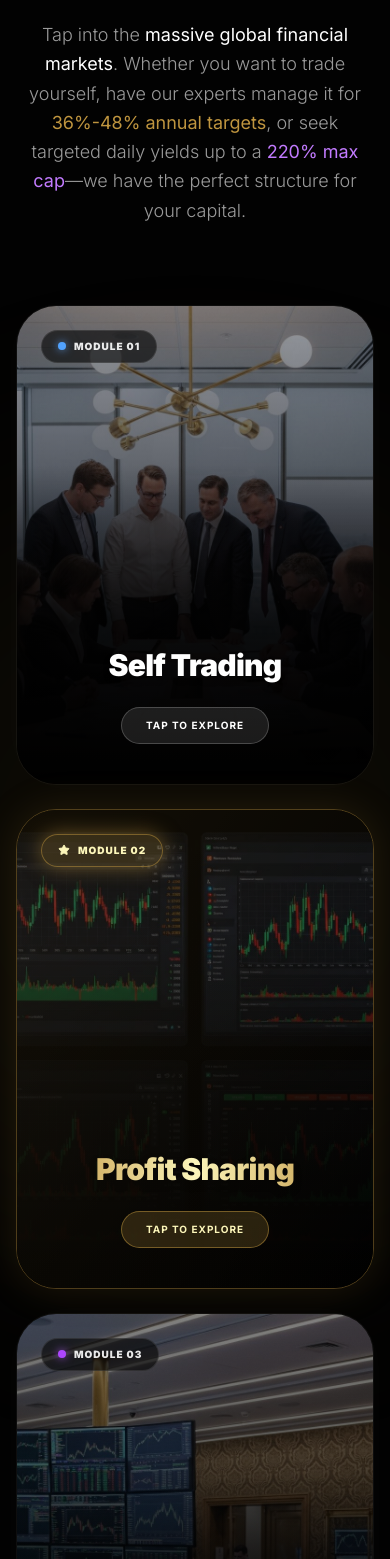
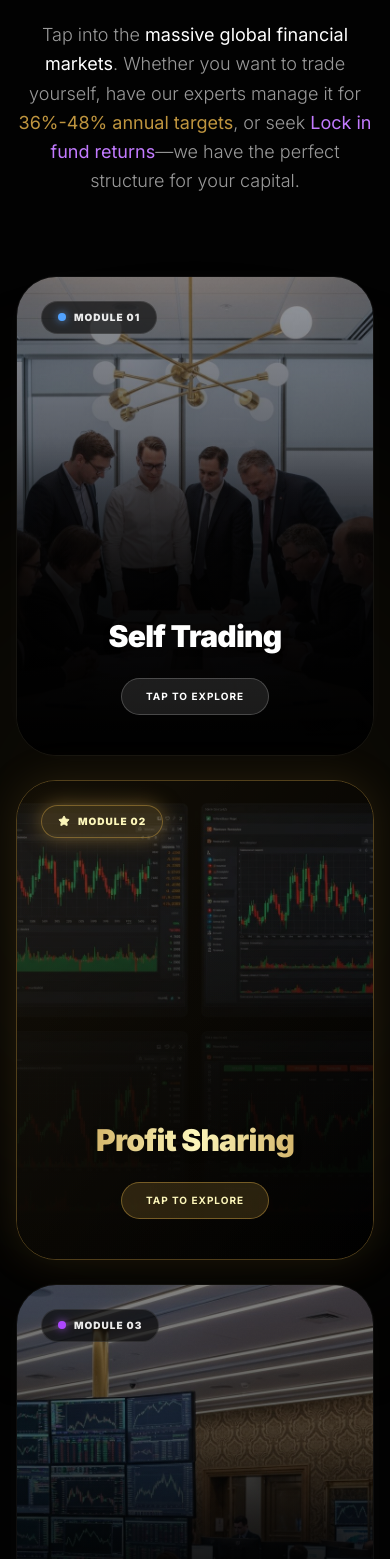
Before and after one commit to ish-kumarr/bfsup, a Next.js app: page /modules in a window 390 px wide. Shown: the part 1009-2568 px from the top of the page. Built offline with nearby package versions, Linux system fonts and the light colour scheme.

Commit message:
Remove specific percentage promises and mentions of Targeted returns from Lock in fund returns module

```diff
--- a/app/modules/page.tsx
+++ b/app/modules/page.tsx
@@ -88,7 +88,7 @@ export default function ModulesPage() {
               Three Trading <span className="text-transparent bg-clip-text bg-gradient-to-r from-[#BF953F] to-[#FCF6BA]">Modules</span>
             </h2>
             <p className="text-white/60 max-w-3xl mx-auto font-light leading-relaxed text-lg">
-              Tap into the <strong className="text-white">massive global financial markets</strong>. Whether you want to trade yourself, have our experts manage it for <strong className="text-[#BF953F]">36%-48% annual targets</strong>, or seek targeted daily yields up to a <strong className="text-purple-400">220% max cap</strong>—we have the perfect structure for your capital.
+              Tap into the <strong className="text-white">massive global financial markets</strong>. Whether you want to trade yourself, have our experts manage it for <strong className="text-[#BF953F]">36%-48% annual targets</strong>, or seek <strong className="text-purple-400">Lock in fund returns</strong>—we have the perfect structure for your capital.
             </p>
           </motion.div>
 
@@ -276,11 +276,11 @@ export default function ModulesPage() {
                     <ul className="space-y-4 text-sm text-white/80">
                       <li className="flex items-start gap-3">
                         <Check className="w-4 h-4 text-purple-400 mt-0.5 shrink-0" />
-                        <p><strong className="text-white">Daily Targets:</strong> Targeted returns ranging from 0.2% to 0.5% every day (5 days a week).</p>
+                        <p><strong className="text-white">Lock in fund returns:</strong> Predictable returns tailored to your chosen package.</p>
                       </li>
                       <li className="flex items-start gap-3">
                         <Check className="w-4 h-4 text-purple-400 mt-0.5 shrink-0" />
-                        <p><strong className="text-white">Total Caps:</strong> Maximum returns stretch from 180% to 220% depending on your chosen tier.</p>
+                        <p><strong className="text-white">Total Caps:</strong> Maximum returns based on your selected tier.</p>
                       </li>
                       <li className="flex items-start gap-3">
                         <Check className="w-4 h-4 text-purple-400 mt-0.5 shrink-0" />
@@ -435,17 +435,17 @@ export default function ModulesPage() {
                     Lock in fund returns Packages
                   </h3>
                   <p className="text-white/50 text-lg md:text-xl font-light leading-relaxed mb-8">
-                    Invest in Pioneer, Elite, Titan, Zenith, Ascendant, Legend, or Apex packages. Target daily returns from 0.2% to 0.5% up to a total of 180% to 220% maximum return.
+                    Invest in Pioneer, Elite, Titan, Zenith, Ascendant, Legend, or Apex packages to enjoy Lock in fund returns.
                   </p>
 
                   <div className="grid grid-cols-2 gap-6 pt-8 border-t border-white/5">
                     <div>
-                      <p className="text-white/30 text-[10px] uppercase tracking-wider mb-2 font-bold">Targeted Daily</p>
-                      <p className="text-white/80 font-medium">0.2% - 0.5%</p>
+                      <p className="text-white/30 text-[10px] uppercase tracking-wider mb-2 font-bold">Lock in fund returns</p>
+                      <p className="text-white/80 font-medium">Tier Based</p>
                     </div>
                     <div>
-                      <p className="text-white/30 text-[10px] uppercase tracking-wider mb-2 font-bold">Max Return</p>
-                      <p className="text-white/80 font-medium">Up to 220%</p>
+                      <p className="text-white/30 text-[10px] uppercase tracking-wider mb-2 font-bold">Max Cap</p>
+                      <p className="text-white/80 font-medium">Tier Based</p>
                     </div>
                   </div>
                 </div>
@@ -584,10 +584,10 @@ export default function ModulesPage() {
               <span className="text-[10px] uppercase tracking-widest text-emerald-300 font-bold">Module 03 Breakdown</span>
             </div>
             <h2 className="text-4xl md:text-5xl lg:text-7xl font-black text-white uppercase tracking-tighter mb-6 lg:mb-8 leading-[0.9] whitespace-nowrap">
-              Targeted <br className="hidden lg:block" />Return
+              Lock in fund <br className="hidden lg:block" />returns
             </h2>
             <p className="text-white/50 text-lg lg:text-xl font-light leading-relaxed mb-8 lg:mb-10 max-w-2xl mx-auto">
-              Structured compounding logic. GreenTik packages aim for targeted daily yields up to an impressive absolute maximum return cap.
+              Structured compounding logic. GreenTik packages offer Lock in fund returns tailored to your needs.
             </p>
             <ul className="grid md:grid-cols-3 gap-6 lg:gap-8 text-center max-w-4xl mx-auto">
               <li className="flex flex-col items-center text-center gap-4">
@@ -595,8 +595,8 @@ export default function ModulesPage() {
                   <Check className="w-5 h-5 text-emerald-400" />
                 </div>
                 <div>
-                  <h4 className="text-white font-bold text-lg mb-2">Targeted 0.2% to 0.5% Daily</h4>
-                  <p className="text-white/40 text-sm leading-relaxed">Targeted daily returns (5 days a week) scaled to your tier level.</p>
+                  <h4 className="text-white font-bold text-lg mb-2">Lock in fund returns</h4>
+                  <p className="text-white/40 text-sm leading-relaxed">Returns scaled to your tier level.</p>
                 </div>
               </li>
               <li className="flex flex-col items-center text-center gap-4">
@@ -605,7 +605,7 @@ export default function ModulesPage() {
                 </div>
                 <div>
                   <h4 className="text-white font-bold text-lg mb-2">Up to 220% Max Return</h4>
-                  <p className="text-white/40 text-sm leading-relaxed">Your targeted daily rate continues to accumulate until hitting the tier's hard cap.</p>
+                  <p className="text-white/40 text-sm leading-relaxed">Your return rate continues to accumulate until hitting the tier's hard cap.</p>
                 </div>
               </li>
               <li className="flex flex-col items-center text-center gap-4">
@@ -646,7 +646,7 @@ export default function ModulesPage() {
                   <span className="absolute -top-6 left-1/2 -translate-x-1/2 text-[10px] bg-[#BF953F]/20 text-[#BF953F] px-2 py-0.5 rounded-full whitespace-nowrap lg:block hidden">Recommended</span>
                   Profit Sharing
                 </div>
-                <div className="text-center font-bold text-white/50 uppercase tracking-widest text-xs">Targeted Return</div>
+                <div className="text-center font-bold text-white/50 uppercase tracking-widest text-xs">Lock in fund returns</div>
               </div>
 
               {/* Feature Rows */}
@@ -657,7 +657,7 @@ export default function ModulesPage() {
                   { feature: "Expert Team Execution", levels: [false, true, true] },
                   { feature: "Full Profit & Loss Ownership", levels: [true, false, false] },
                   { feature: "50:50 Profit & Loss Sharing", levels: [false, true, false] },
-                  { feature: "Targeted Daily Returns (0.2% - 0.5%)", levels: [false, false, true] },
+                  { feature: "Lock in fund returns", levels: [false, false, true] },
                   { feature: "Education & Mentoring Support", levels: [true, false, false] },
                   { feature: "Maximum Return Capped", levels: [false, false, true] },
                   { feature: "Algorithm/Copy Trading Options", levels: [true, false, false] },
@@ -695,7 +695,7 @@ export default function ModulesPage() {
             {[
               { q: "Do I need prior experience for Self Trading?", a: "Not at all. If you lack trading knowledge, the company provides support services including education, counseling, copy trading, and algorithmic trading." },
               { q: "What is the withdrawal condition for Profit Sharing?", a: "You can withdraw funds at any time, but a minimum 40-day notice period is required for withdrawal under the Profit Sharing module." },
-              { q: "What returns can I expect from Lock in fund returns (GreenTik)?", a: "Our packages range from $100 up to $10,000. We target 0.2% to 0.5% daily returns (5 days a week) until you hit the maximum return of 180% to 220%." },
+              { q: "What returns can I expect from Lock in fund returns (GreenTik)?", a: "Our packages range from $100 up to $10,000. You will receive Lock in fund returns tailored to your selected tier." },
               { q: "Are the trading accounts in my name?", a: "Yes, for the Self Trading and Profit Sharing modules, the trading account and KYC will be registered strictly in your own name." },
             ].map((faq, i) => (
               <details key={i} className="group overflow-hidden rounded-2xl bg-white/[0.02] border border-white/5 hover:border-[#BF953F]/30 transition-colors duration-500 open:bg-white/[0.04] open:border-[#BF953F]/20">
--- a/components/fixed-return-calculator.tsx
+++ b/components/fixed-return-calculator.tsx
@@ -98,6 +98,7 @@ export function FixedReturnCalculator() {
                                     textClassName="text-emerald-300"
                                 />
                             </div>
+                            {/* Hidden explicit percentage values to avoid promising
                             <div className="flex justify-between items-center">
                                 <span className="text-white/50 text-xs tracking-wide">Daily Rate</span>
                                 <span className="text-white font-black text-sm"><NumberFlow value={frDailyRate * 100} format={{ minimumFractionDigits: 1, maximumFractionDigits: 1 }} />%</span>
@@ -106,6 +107,7 @@ export function FixedReturnCalculator() {
                                 <span className="text-white/50 text-xs tracking-wide">Max Return Cap</span>
                                 <span className="text-white font-black text-sm"><NumberFlow value={frMaxReturnRate * 100} format={{ maximumFractionDigits: 0 }} />%</span>
                             </div>
+                            */}
                         </div>
                     </div>
                 </div>
--- a/lib/data.ts
+++ b/lib/data.ts
@@ -122,8 +122,8 @@ export const landingPageData = {
       },
       {
         title: "Lock in fund returns",
-        subtitle: "Targeted Daily Returns",
-        description: "Choose from our Lock in fund returns packages and aim for up to 0.5% daily with a maximum return of 220%.",
+        subtitle: "Lock in fund returns",
+        description: "Choose from our Lock in fund returns packages for a structured growth plan.",
         cta: "Explore Program",
       },
     ],
```
